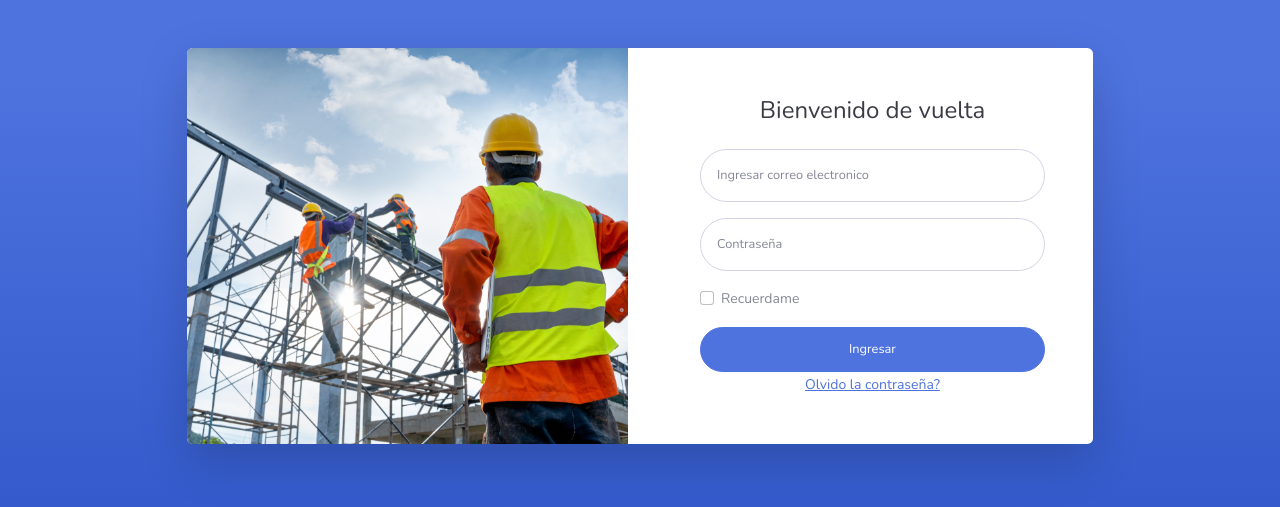
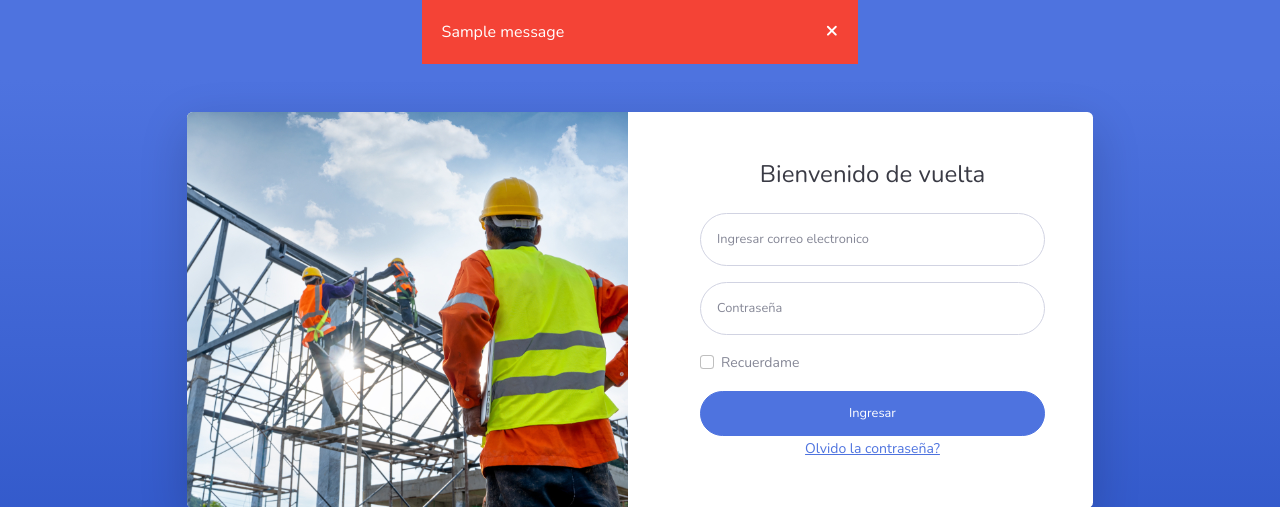
Before and after one commit to Jhonatan-Sanchez-Pimiento/STIO, a Flask app: page /ingresar in a window 1280 px wide. Shown: the top 507 px of the page. Run offline with Flask 2, Linux system fonts and the light colour scheme; tables that the repository leaves empty hold one stand-in row (values such as "Sample post"); one stand-in notice (Sample message) is shown; parts of the project's set-up code (start-up, migrations or seed data) failed here and were passed over; some libraries are stand-ins or nearby versions.

Commit message:
login finish

```diff
--- a/servidorSTIO.py
+++ b/servidorSTIO.py
@@ -56,29 +56,31 @@ def login():
         flash("Ya te encuentras Logueado")
         return redirect(url_for("registrar"))
 
-    else:
-        if request.method == "POST" and request.form["email"]: #verifica si es post y si el correo no esta vacio
-            correo= request.form["email"]
-            contraseña = request.form["password"]
+
+    if request.method == "POST": #verifica si es post y si el correo no esta vacio
+        if request.form["email"]: # si el correo no esta vacio
+            correo= request.form["email"]  # coger el correo del formulario
+            contraseña = request.form["password"] # coger la contraseña del formulario
+            #este try es para intentar coger el valor del checkbox
             try:
-                recordar = request.form["recuerdame"] #Si lo puede hacer es igual a ON
-                print("recordar Activado")
+                recordar = request.form["recuerdame"]
 
             except:
-                recordar = False
-                print("Recordar descativado")
+                recordar = False # en caso de que no marque la casilla
 
-            if dbFuctions.validacion_login(correo, contraseña):
+            if dbFuctions.validacion_login(correo, contraseña): # validar en la base datos correo y contraseña
                 session["correo"] = correo # agregar una session que se almacena como una cookie en el navegador del cliente con la informacion correo
-                session.permanent = False
-                if recordar:
-                    session.permanent = True
+                session.permanent = False # esto hace que se cierre la sesion cuando se cierre el navegador
+                if recordar: # en caso de que recuerdame estuviese seleccionado
+                    session.permanent = True # la session durara 3 dias
                 flash("has iniciado sesion correctamente")
+                return redirect(url_for("registrar"))
+            else:
+                flash("Correo o contraseña erronea")  # mensajes de advertencias para las validaciones
+        else:
+            flash("No puedes dejar los campos vacio")
 
-            return redirect(url_for("registrar"))
-        else:
-            flash("Verifica tus credenciales")
-            return render_template("login.html")
+    return render_template("login.html")
 
 
 
@@ -86,6 +88,7 @@ def login():
 @app.route("/salir")
 def logout():
     session.pop("correo")
+    flash("Cesion cerrada correctamente")
     return redirect(url_for("login"))
 
 
--- a/static/assets/css/Team-Boxed.css
+++ b/static/assets/css/Team-Boxed.css
@@ -95,3 +95,26 @@
 #login-image{
   background-image: url('../img/dogs/image1.jpg')
 }
+
+.alerta {
+  margin-left: 30%;
+  max-width: 40%;
+  padding: 20px;
+  background-color: #f44336;
+  color: white;
+}
+
+.closebtn {
+  margin-left: 15px;
+  color: white;
+  font-weight: bold;
+  float: right;
+  font-size: 22px;
+  line-height: 20px;
+  cursor: pointer;
+  transition: 0.3s;
+}
+
+.closebtn:hover {
+  color: black;
+}
--- a/templates/login.html
+++ b/templates/login.html
@@ -1,5 +1,14 @@
 {% extends "usuario.html" %} {% block titulo %}Iniciar Sesion -
 STIO{%endblock %} {% block content %}
+
+{% with mensaje = get_flashed_messages() %}
+  {%if mensaje%}
+  <div class="alerta">
+    <span class="closebtn" onclick="this.parentElement.style.display='none';">&times;</span>
+    {{mensaje[0]}}
+  </div>
+  {% endif %}
+{% endwith %}
 <div class="row justify-content-center">
   <div class="col-md-9 col-lg-12 col-xl-10">
     <div class="card shadow-lg o-hidden border-0 my-5">
--- a/templates/usuario.html
+++ b/templates/usuario.html
@@ -12,6 +12,7 @@
     <link rel="stylesheet" href="{{url_for('static',filename='assets/fonts/font-awesome.min.css')}}">
     <link rel="stylesheet" href="{{url_for('static',filename='assets/fonts/fontawesome5-overrides.min.css')}}">
     <link rel="stylesheet" href="{{url_for('static',filename='assets/css/Team-Boxed.css')}}">
+
 </head>
 
 <body class="bg-gradient-primary">
```
Also changed, not shown: templates/register.html (+8 -0 lines).
